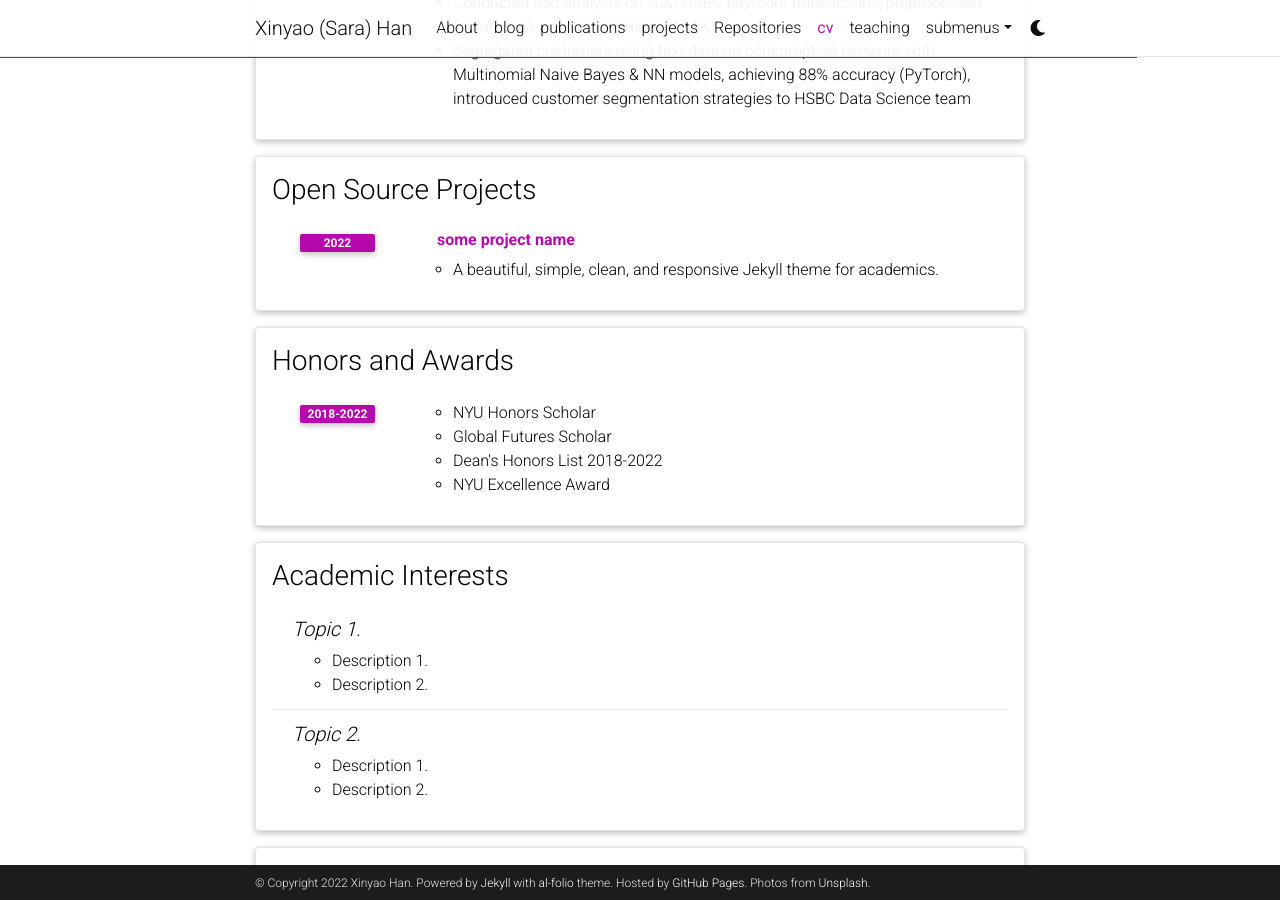
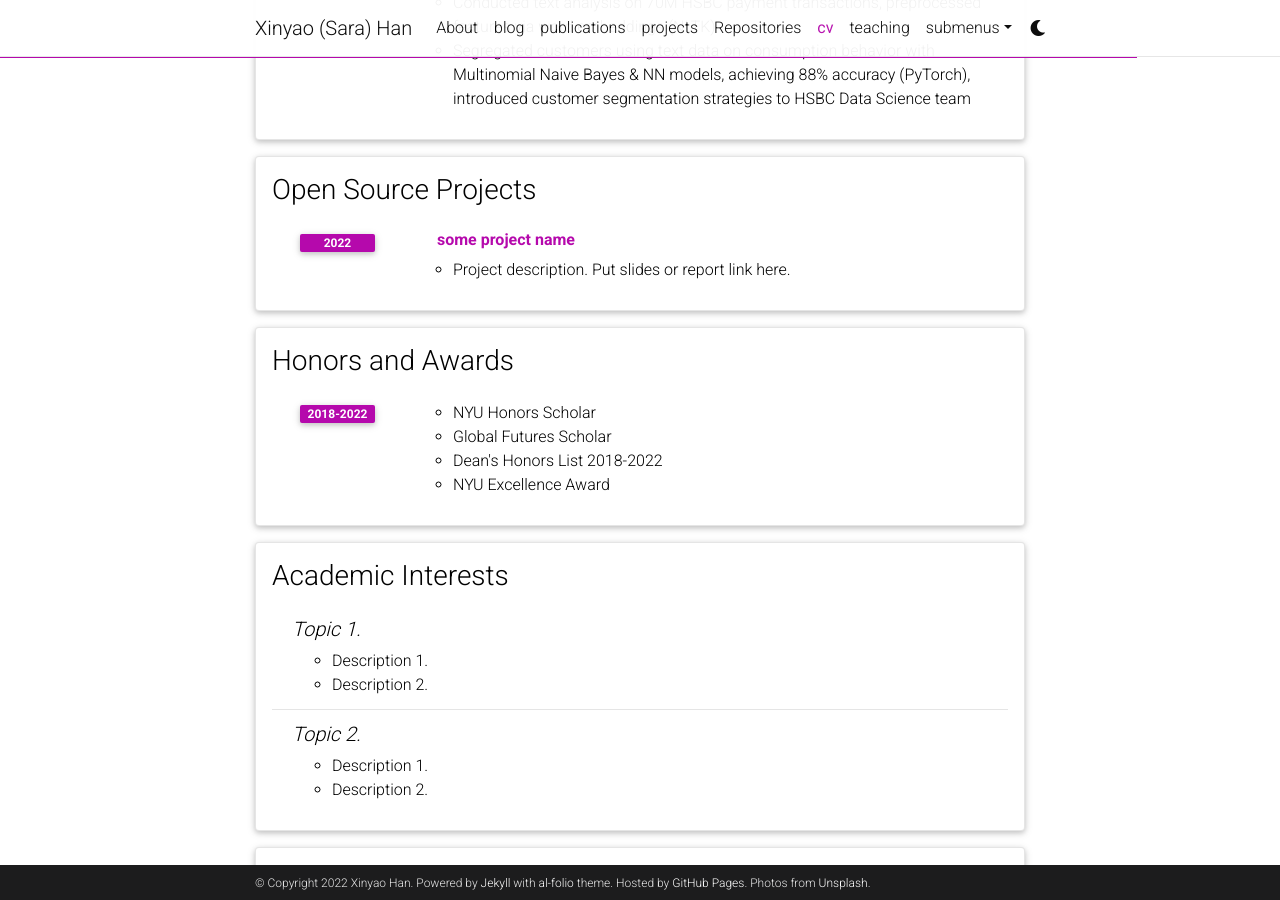
Before and after one commit to XinyaoHan/XinyaoHan.github.io, a Jekyll site: the page built from _pages/cv.md, in a window 1280 px wide and 900 px high, scrolled down 2031 px. Built offline with Jekyll 4.4.1, drawn with Linux system fonts in a browser that asks for light colours; comment, search, counter and statistics services are not loaded; a style sheet for code colours, icons or effects is not loaded.

Commit message:
updated cv page

```diff
--- a/_data/cv.yml
+++ b/_data/cv.yml
@@ -68,7 +68,7 @@
   contents:
     - title: <a href="https://github.com/alshedivat/al-folio">some project name</a>
       year: 2022
-      description: A beautiful, simple, clean, and responsive Jekyll theme for academics.
+      description: Project description. Put slides or report link here.
 
 - title: Honors and Awards
   type: time_table
```
